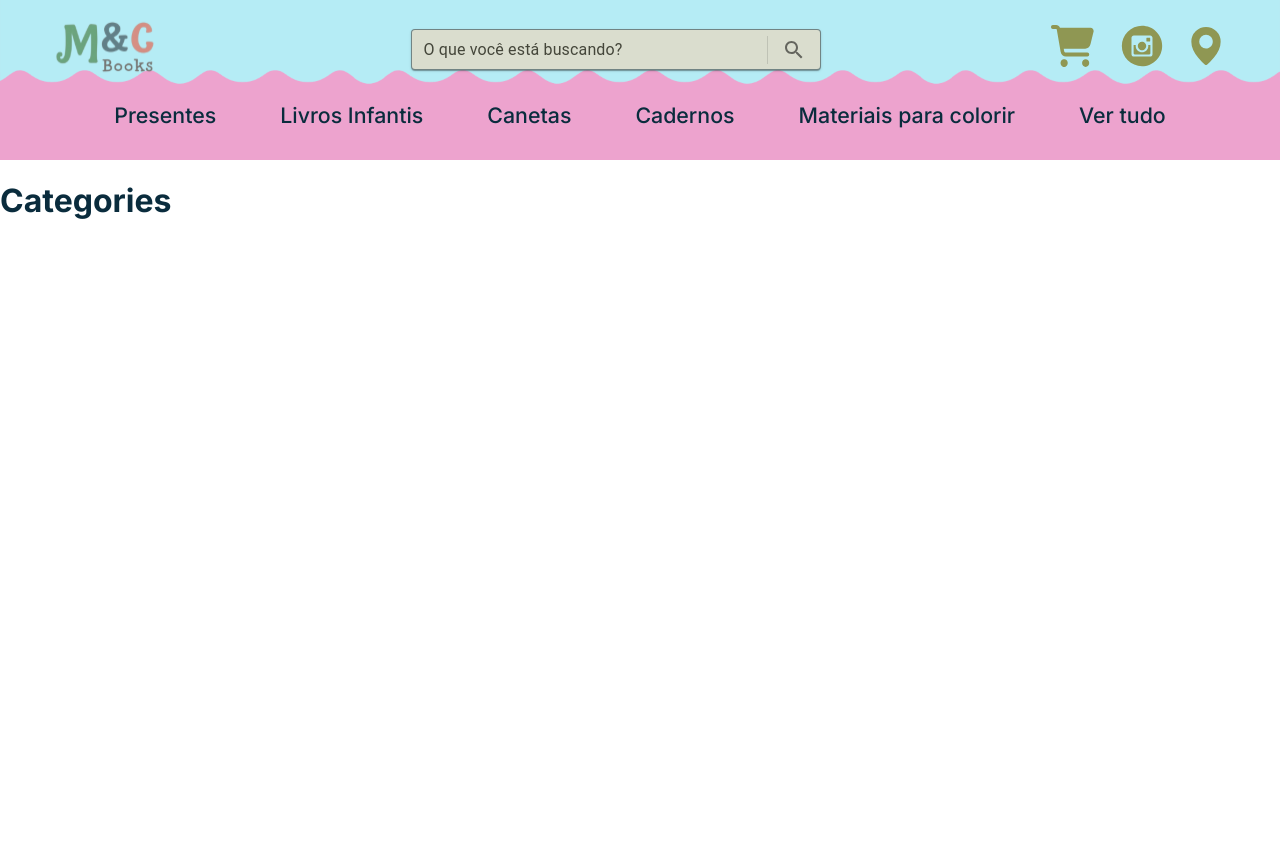
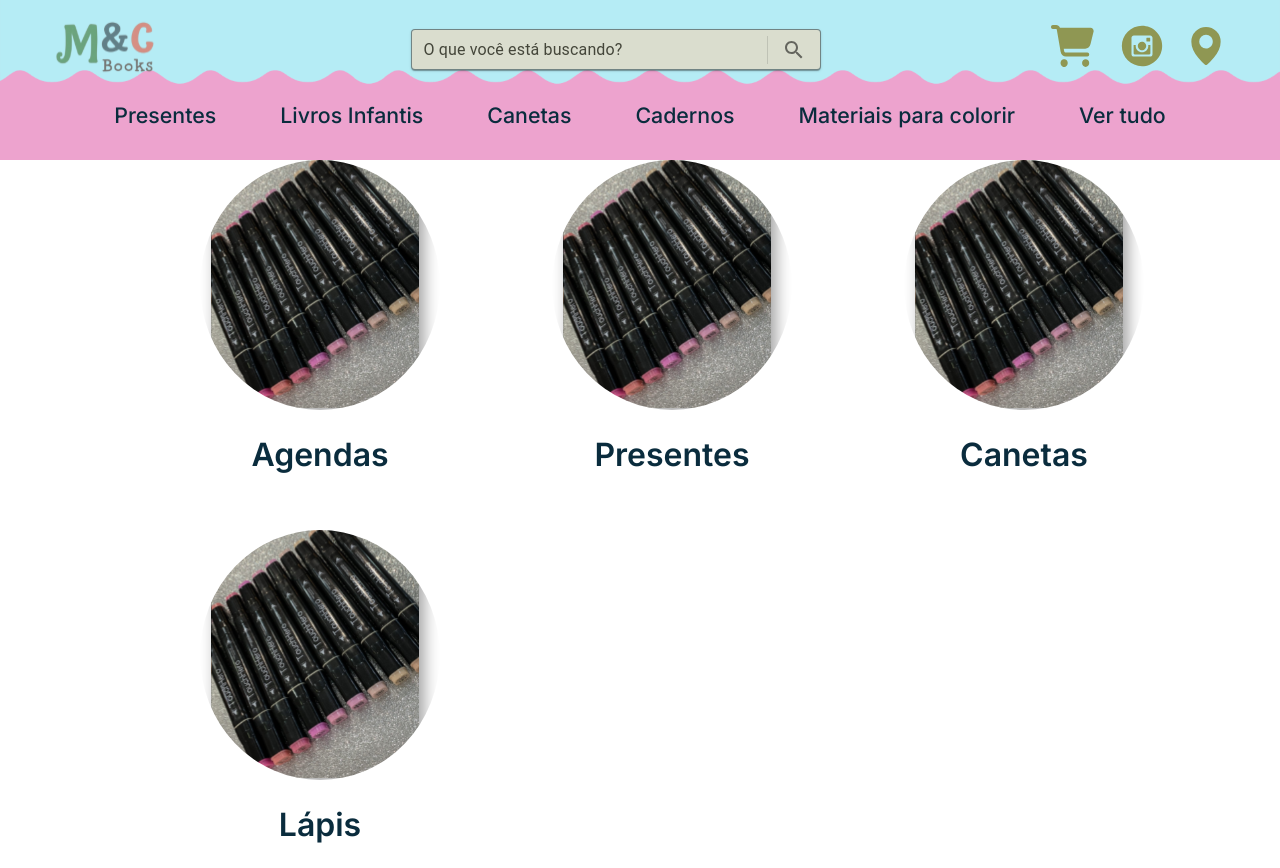
Before and after one commit to patriciasanttos/projeto-livraria, a React (Vite) app in the folder web/: page /categories in a window 1280 px wide. Before the commit the page ends 800 px from the top, so only its background shows below. Built offline with nearby package versions, Linux system fonts and the light colour scheme.

Commit message:
Feat: Items/Categories added to page

```diff
--- a/web/src/Components/Card/Card.jsx
+++ b/web/src/Components/Card/Card.jsx
@@ -6,8 +6,11 @@ import addedToCart from '../../assets/icons/addedToCart.svg';
 
 import './Card.scss';
 import { toast } from 'react-toastify';
+import { useNavigate } from 'react-router-dom';
 
 function Card({ id, name, price, image, color, isCategory }) {
+  const navigate = useNavigate();
+
   const [isInCart, setIsInCart] = useState(false);
 
   useEffect(() => {
@@ -60,7 +63,12 @@ function Card({ id, name, price, image, color, isCategory }) {
   }
 
   return (
-    <div className={`card ${isCategory ? 'category-card' : 'item-card'}`}>
+    <div
+      className={`card ${isCategory ? 'category-card' : 'item-card'}`}
+      onClick={() =>
+        isCategory && navigate(`/categories/${name.toLowerCase()}`)
+      }
+    >
       <div className="card-image">
         <img src={image} alt={name} />
       </div>
--- a/web/src/Pages/public/Categories/Categories.jsx
+++ b/web/src/Pages/public/Categories/Categories.jsx
@@ -1,11 +1,74 @@
-import React from 'react';
+import React, { useEffect, useState } from 'react';
+import { useNavigate, useParams } from 'react-router-dom';
+
+import { data as mock } from '../../../mocks/categoriesMocks.json';
+import kitCanetas from '../../../assets/Images/kit-canetas.svg';
+
+import Card from '../../../components/Card/Card';
 
 import './Categories.scss';
+import { toast } from 'react-toastify';
 
 function Categories() {
+  const navigate = useNavigate();
+  const { categoryName } = useParams();
+
+  const [data, setData] = useState([]);
+
+  useEffect(() => {
+    if (!categoryName)
+      return setData(
+        mock.map(category => ({
+          id: category.id,
+          name: category.name,
+          image: category.image
+        }))
+      );
+
+    const category = mock.filter(category => category.name.toLowerCase() === categoryName.toLowerCase());
+    if (category.length <= 0) {
+      toast.error('Opa, parece que essa categoria não foi encontrada!', {
+        autoClose: 3000,
+        closeOnClick: true,
+        pauseOnHover: false,
+        pauseOnFocusLoss: false,
+        draggable: true
+      });
+
+      return navigate('/categories');
+    }
+
+    const items = category[0].items;
+
+    setData(items.map(item => ({
+      id: item.id,
+      name: item.name,
+      description: item.description,
+      price: item.price,
+      image: item.image,
+    })));
+  }, [categoryName, navigate]);
+
+  if (data.length <= 0)
+    return <p className='no-items-warn'>Desculpe, não encontramos nenhum produto nessa categoria até o momento.</p>
+
   return (
-    <div>
-      <h1>Categories</h1>
+    <div className='category-page'>
+      {categoryName && <h1>{categoryName.charAt(0).toUpperCase() + categoryName.slice(1)}</h1>}
+
+      <div className='category-page-items'>
+        {data.map(option => (
+          <Card
+            key={option.id}
+            id={option.id}
+            name={option.name}
+            image={kitCanetas}
+            price={option.price}
+            color='pink'
+            isCategory={categoryName ? false : true}
+          />
+        ))}
+      </div>
     </div>
   );
 }
--- a/web/src/Pages/public/Categories/Categories.scss
+++ b/web/src/Pages/public/Categories/Categories.scss
@@ -0,0 +1,27 @@
+.no-items-warn {
+  text-align: center;
+  font-size: 24pt;
+  font-weight: 600;
+  margin-top: 2em;
+}
+
+.category-page {
+  text-align: center;
+
+  h1 {
+    color: var(--title-pink);
+    font-weight: 600;
+    margin-top: 1em;
+  }
+
+  .category-page-items {
+    margin-top: 2em;
+
+    display: grid;
+    grid-template-columns: repeat(3, 1fr);
+    gap: 2em;
+    justify-content: center;
+    width: 80%;
+    margin: 0 auto;
+  }
+}
--- a/web/src/components/Header/Header.jsx
+++ b/web/src/components/Header/Header.jsx
@@ -63,19 +63,19 @@ const Header = () => {
                 </div>
 
                 <div className='header-items-categories'>
-                    <Link to='/categories' state={{ category: 'presentes' }}>
+                    <Link to='/categories/presentes' state={{ category: 'presentes' }}>
                         Presentes
                     </Link>
-                    <Link to='/categories' state={{ category: 'livros infantis' }}>
+                    <Link to='/categories/livros%20infantis' state={{ category: 'livros infantis' }}>
                         Livros Infantis
                     </Link>
-                    <Link to='/categories' state={{ category: 'canetas' }}>
+                    <Link to='/categories/canetas' state={{ category: 'canetas' }}>
                         Canetas
                     </Link>
-                    <Link to='/categories' state={{ category: 'cadernos' }}>
+                    <Link to='/categories/cadernos' state={{ category: 'cadernos' }}>
                         Cadernos
                     </Link>
-                    <Link to='/categories' state={{ category: 'materiais para colorir' }}>
+                    <Link to='/categories/materiais%20para%20colorir' state={{ category: 'materiais para colorir' }}>
                         Materiais para colorir
                     </Link>
                     <Link to='/categories'>
--- a/web/src/routes.jsx
+++ b/web/src/routes.jsx
@@ -25,6 +25,7 @@ export default function MainRoutes() {
       <Routes>
         <Route path="/" element={<publicPages.HomePage />} />
         <Route path="categories" element={<publicPages.Categories />} />
+        <Route path="categories/:categoryName" element={<publicPages.Categories />} />
         <Route path="item" element={<publicPages.ItemPage />} />
         <Route path="cart" element={<publicPages.Cart />} />
         <Route path="aboutus" element={<publicPages.AboutUs />} />
```
